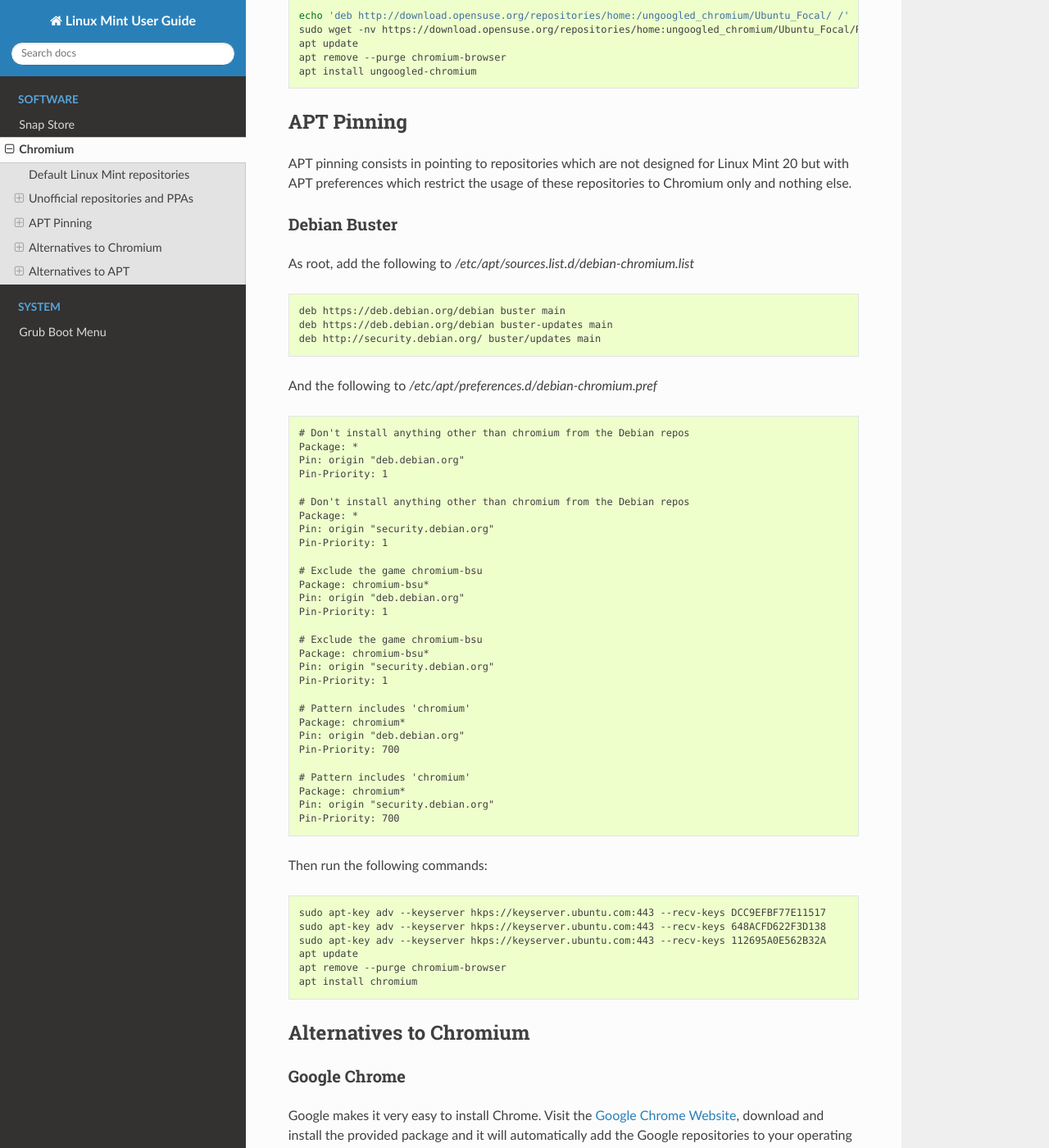
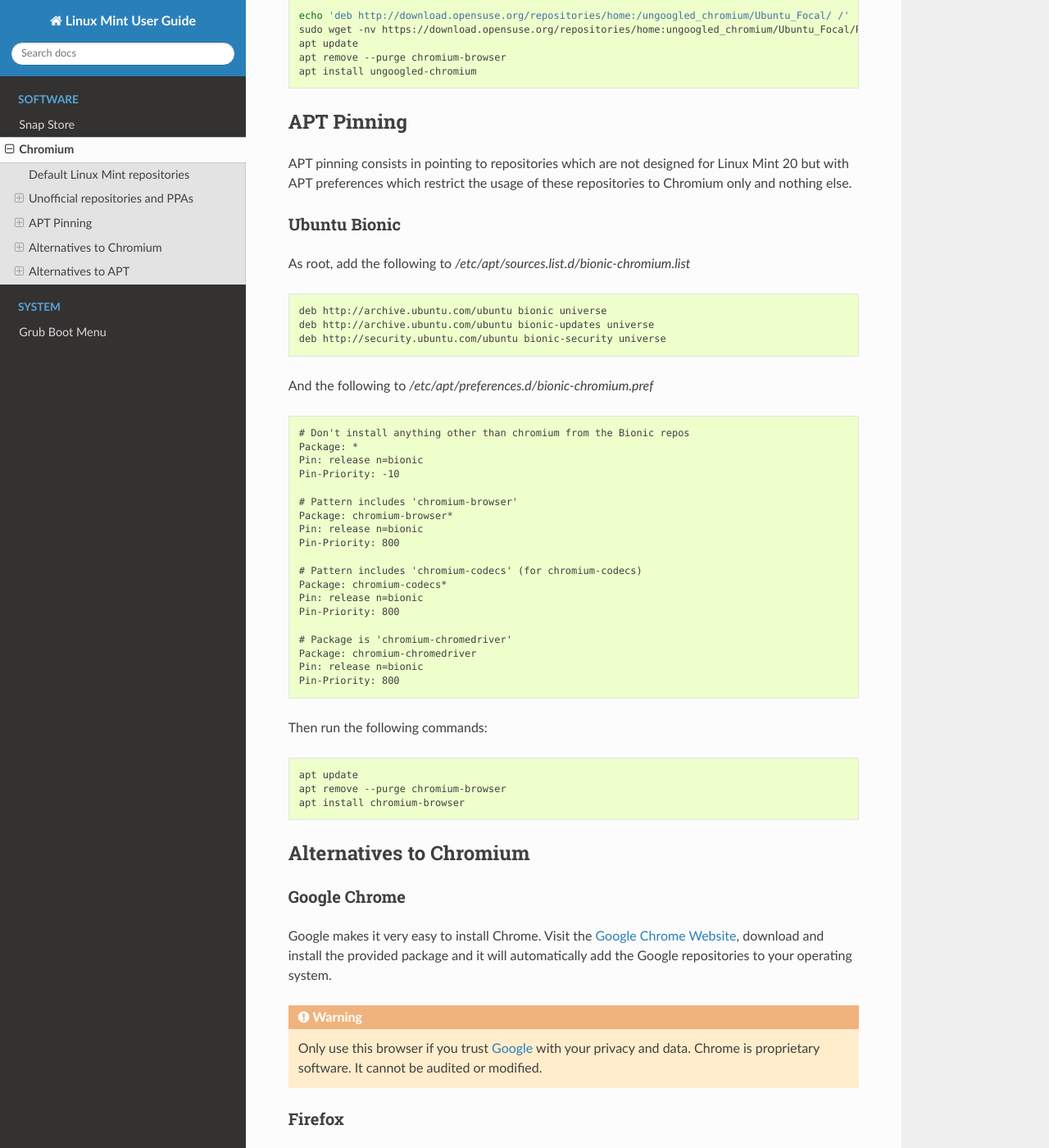
Before and after one commit to linuxmint/doc-user-guide, a Sphinx documentation site: the page built from docs/chromium.rst, in a window 1280 px wide and 1400 px high, scrolled down 2025 px. Shown: the whole window at 82% size. Built offline with Sphinx 7.4.7 and the Read the Docs theme 2.0.0, drawn with Linux system fonts in a browser that asks for light colours.

Commit message:
Chromium - replace Debian pinning with Bionic pinning instructions

```diff
--- a/docs/chromium.rst
+++ b/docs/chromium.rst
@@ -98,61 +98,48 @@
 
 APT pinning consists in pointing to repositories which are not designed for Linux Mint 20 but with APT preferences which restrict the usage of these repositories to Chromium only and nothing else.
 
-Debian Buster
+Ubuntu Bionic
 -------------
 
-As root, add the following to `/etc/apt/sources.list.d/debian-chromium.list`
+As root, add the following to `/etc/apt/sources.list.d/bionic-chromium.list`
 
 .. code-block:: text
 
-	deb https://deb.debian.org/debian buster main
-	deb https://deb.debian.org/debian buster-updates main
-	deb http://security.debian.org/ buster/updates main
+	deb http://archive.ubuntu.com/ubuntu bionic universe
+	deb http://archive.ubuntu.com/ubuntu bionic-updates universe
+	deb http://security.ubuntu.com/ubuntu bionic-security universe
 
-And the following to `/etc/apt/preferences.d/debian-chromium.pref`
+And the following to `/etc/apt/preferences.d/bionic-chromium.pref`
 
 .. code-block:: text
 
-	# Don't install anything other than chromium from the Debian repos
+	# Don't install anything other than chromium from the Bionic repos
 	Package: *
-	Pin: origin "deb.debian.org"
-	Pin-Priority: 1
+	Pin: release n=bionic
+	Pin-Priority: -10
 
-	# Don't install anything other than chromium from the Debian repos
-	Package: *
-	Pin: origin "security.debian.org"
-	Pin-Priority: 1
+	# Pattern includes 'chromium-browser'
+	Package: chromium-browser*
+	Pin: release n=bionic
+	Pin-Priority: 800
 
-	# Exclude the game chromium-bsu
-	Package: chromium-bsu*
-	Pin: origin "deb.debian.org"
-	Pin-Priority: 1
+	# Pattern includes 'chromium-codecs' (for chromium-codecs)
+	Package: chromium-codecs*
+	Pin: release n=bionic
+	Pin-Priority: 800
 
-	# Exclude the game chromium-bsu
-	Package: chromium-bsu*
-	Pin: origin "security.debian.org"
-	Pin-Priority: 1
-
-	# Pattern includes 'chromium'
-	Package: chromium*
-	Pin: origin "deb.debian.org"
-	Pin-Priority: 700
-
-	# Pattern includes 'chromium'
-	Package: chromium*
-	Pin: origin "security.debian.org"
-	Pin-Priority: 700
+	# Package is 'chromium-chromedriver'
+	Package: chromium-chromedriver
+	Pin: release n=bionic
+	Pin-Priority: 800
 
 Then run the following commands:
 
 .. code-block:: bash
 
-	sudo apt-key adv --keyserver hkps://keyserver.ubuntu.com:443 --recv-keys DCC9EFBF77E11517
-	sudo apt-key adv --keyserver hkps://keyserver.ubuntu.com:443 --recv-keys 648ACFD622F3D138
-	sudo apt-key adv --keyserver hkps://keyserver.ubuntu.com:443 --recv-keys 112695A0E562B32A
 	apt update
 	apt remove --purge chromium-browser
-	apt install chromium
+	apt install chromium-browser
 
 Alternatives to Chromium
 ========================
```
